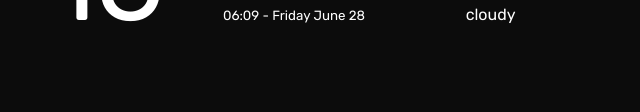
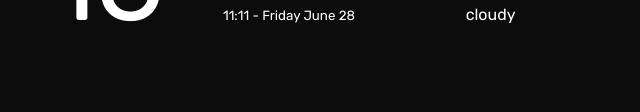
Before and after one commit to Rk576/Web-Development-Projects, a plain HTML site: page Weather Web Application/index.html in a window 1280 px wide. Shown: the part 688-800 px from the top of the page, 0-640 px from the left. Drawn offline with Linux system fonts and the light colour scheme; no server answers.

Commit message:
index.html

```diff
--- a/Weather Web Application/index.html
+++ b/Weather Web Application/index.html
@@ -17,7 +17,7 @@
                 <div class="city-time">
                     <h1 class="name">Vadodara</h1>
                     <small>
-                        <span class="time">06:09</span>
+                        <span class="time">11:11</span>
                         -
                         <span class="date">Friday June 28</span>
                     </small>
```
